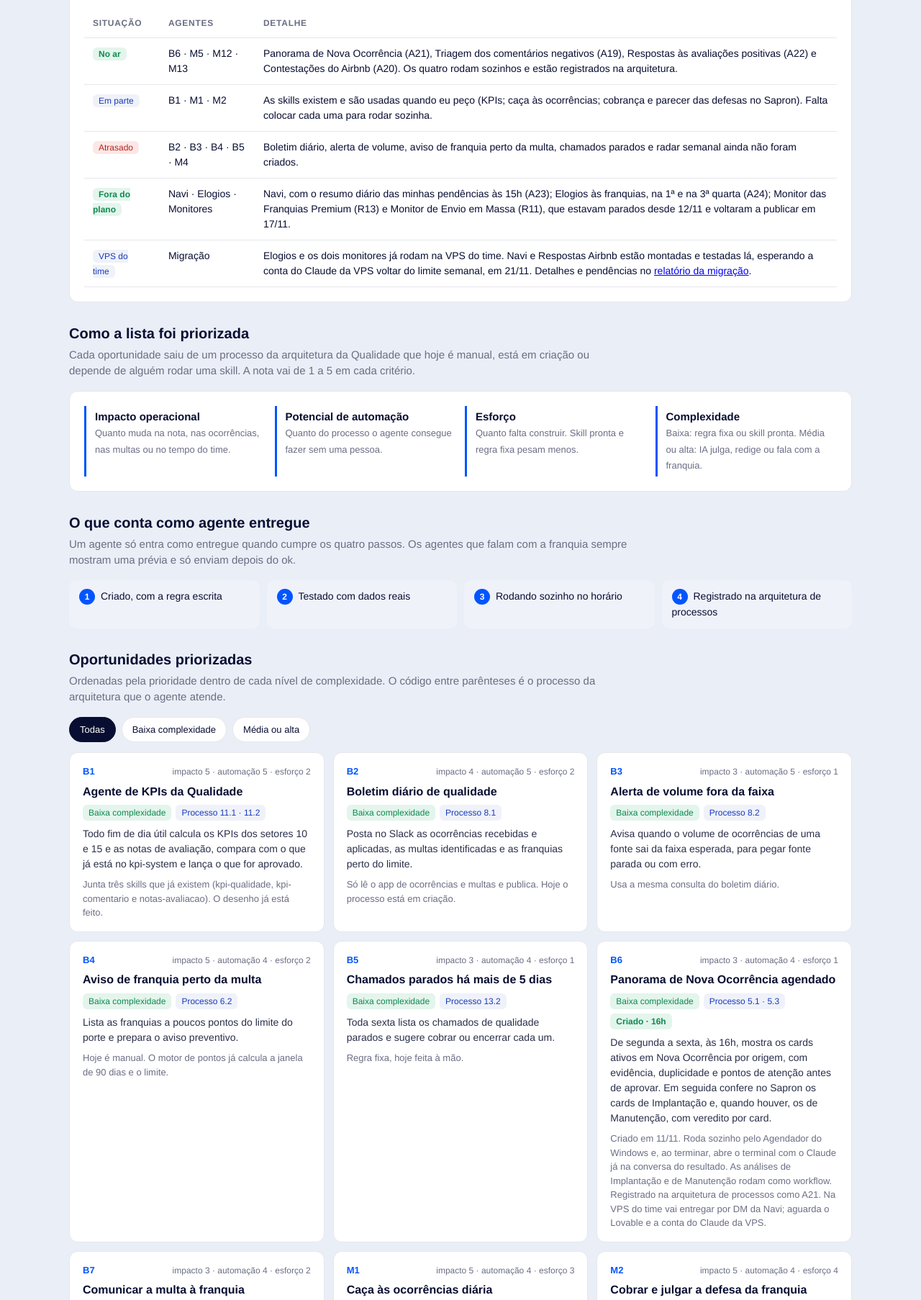
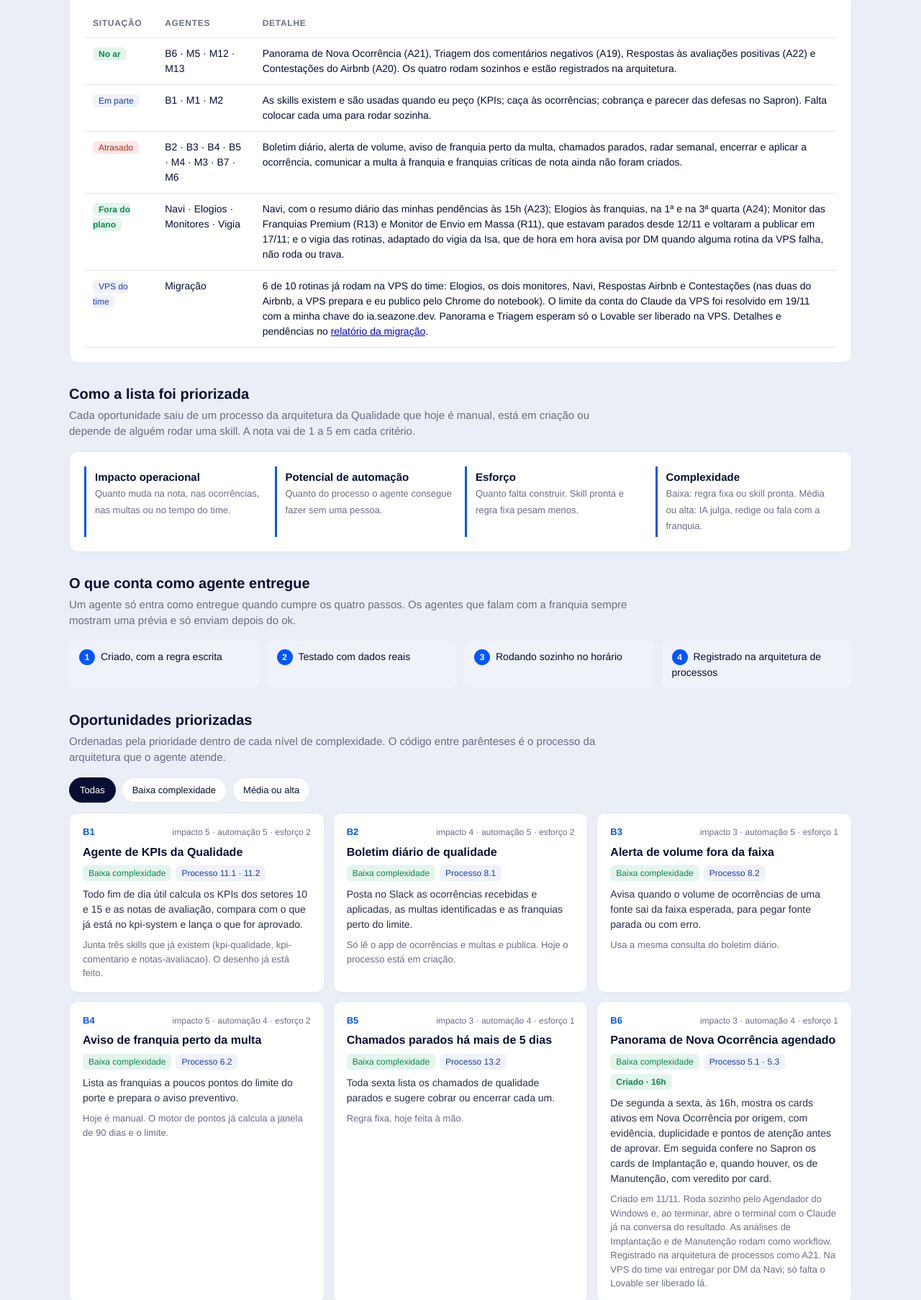
Before and after one commit to victoriamagri/agentes-qualidade, a plain HTML site: page index.html in a window 1280 px wide. Shown: the part 567-2373 px from the top of the page at 72% size. Drawn offline with Linux system fonts and the light colour scheme.

Commit message:
docs: atualiza para 19/11 (Navi, Respostas e Contestações na VPS)
Co-Authored-By: Claude Opus 5.5 <noreply@anthropic.com>

```diff
--- a/index.html
+++ b/index.html
@@ -94,17 +94,17 @@ footer{color:var(--txt2);font-size:13px;padding:24px 0 40px;border-top:1px solid
 <main class="wrap">
 
 <section>
-  <h2>Andamento em 17/11</h2>
-  <p class="sub">Até 17/11 o cronograma previa 9 agentes: 1 está no ar (M5), 3 estão em parte, com a skill pronta mas ainda sem rodar sozinhos, e 5 estão atrasados. Além deles, entraram no ar o B6, adiantado de 18/11, e os 2 agentes do Airbnb que surgiram fora do plano (M12 e M13). Os atrasos vieram de priorizar os dois agentes do Airbnb, que não estavam no plano, e a migração das rotinas para a VPS do time.</p>
+  <h2>Andamento em 19/11</h2>
+  <p class="sub">Até 19/11 o cronograma previa 13 agentes: 2 estão no ar (M5 e o B6, que foi adiantado de 18/11), 3 estão em parte, com a skill pronta mas ainda sem rodar sozinhos, e 8 estão atrasados. Além deles, entraram no ar os 2 agentes do Airbnb que surgiram fora do plano (M12 e M13). Os atrasos vieram de priorizar os dois agentes do Airbnb, que não estavam no plano, e a migração das rotinas para a VPS do time.</p>
   <div class="card scroll">
     <table class="tbl">
       <thead><tr><th>Situação</th><th>Agentes</th><th>Detalhe</th></tr></thead>
       <tbody>
         <tr><td><span class="tag ok">No ar</span></td><td>B6 · M5 · M12 · M13</td><td>Panorama de Nova Ocorrência (A21), Triagem dos comentários negativos (A19), Respostas às avaliações positivas (A22) e Contestações do Airbnb (A20). Os quatro rodam sozinhos e estão registrados na arquitetura.</td></tr>
         <tr><td><span class="tag">Em parte</span></td><td>B1 · M1 · M2</td><td>As skills existem e são usadas quando eu peço (KPIs; caça às ocorrências; cobrança e parecer das defesas no Sapron). Falta colocar cada uma para rodar sozinha.</td></tr>
-        <tr><td><span class="tag bloq">Atrasado</span></td><td>B2 · B3 · B4 · B5 · M4</td><td>Boletim diário, alerta de volume, aviso de franquia perto da multa, chamados parados e radar semanal ainda não foram criados.</td></tr>
-        <tr><td><span class="tag ok">Fora do plano</span></td><td>Navi · Elogios · Monitores</td><td>Navi, com o resumo diário das minhas pendências às 15h (A23); Elogios às franquias, na 1ª e na 3ª quarta (A24); Monitor das Franquias Premium (R13) e Monitor de Envio em Massa (R11), que estavam parados desde 12/11 e voltaram a publicar em 17/11.</td></tr>
-        <tr><td><span class="tag">VPS do time</span></td><td>Migração</td><td>Elogios e os dois monitores já rodam na VPS do time. Navi e Respostas Airbnb estão montadas e testadas lá, esperando a conta do Claude da VPS voltar do limite semanal, em 21/11. Detalhes e pendências no <a href="https://victoriamagri.github.io/migracao-vps-backoffice/">relatório da migração</a>.</td></tr>
+        <tr><td><span class="tag bloq">Atrasado</span></td><td>B2 · B3 · B4 · B5 · M4 · M3 · B7 · M6</td><td>Boletim diário, alerta de volume, aviso de franquia perto da multa, chamados parados, radar semanal, encerrar e aplicar a ocorrência, comunicar a multa à franquia e franquias críticas de nota ainda não foram criados.</td></tr>
+        <tr><td><span class="tag ok">Fora do plano</span></td><td>Navi · Elogios · Monitores · Vigia</td><td>Navi, com o resumo diário das minhas pendências às 15h (A23); Elogios às franquias, na 1ª e na 3ª quarta (A24); Monitor das Franquias Premium (R13) e Monitor de Envio em Massa (R11), que estavam parados desde 12/11 e voltaram a publicar em 17/11; e o vigia das rotinas, adaptado do vigia da Isa, que de hora em hora avisa por DM quando alguma rotina da VPS falha, não roda ou trava.</td></tr>
+        <tr><td><span class="tag">VPS do time</span></td><td>Migração</td><td>6 de 10 rotinas já rodam na VPS do time: Elogios, os dois monitores, Navi, Respostas Airbnb e Contestações (nas duas do Airbnb, a VPS prepara e eu publico pelo Chrome do notebook). O limite da conta do Claude da VPS foi resolvido em 19/11 com a minha chave do ia.seazone.dev. Panorama e Triagem esperam só o Lovable ser liberado na VPS. Detalhes e pendências no <a href="https://victoriamagri.github.io/migracao-vps-backoffice/">relatório da migração</a>.</td></tr>
       </tbody>
     </table>
   </div>
@@ -164,7 +164,7 @@ footer{color:var(--txt2);font-size:13px;padding:24px 0 40px;border-top:1px solid
 
 </main>
 
-<footer><div class="wrap">Franquias · Qualidade e Fiscalização · Documento interno · atualizado em 17/11/2026</div></footer>
+<footer><div class="wrap">Franquias · Qualidade e Fiscalização · Documento interno · atualizado em 19/11/2026</div></footer>
 
 <script>
 const AG = [
@@ -185,7 +185,7 @@ const AG = [
    w:"Regra fixa, hoje feita à mão."},
   {id:"B6",c:"baixa",n:"Panorama de Nova Ocorrência agendado",p:"5.1 · 5.3",i:3,a:4,e:1,
    o:"De segunda a sexta, às 16h, mostra os cards ativos em Nova Ocorrência por origem, com evidência, duplicidade e pontos de atenção antes de aprovar. Em seguida confere no Sapron os cards de Implantação e, quando houver, os de Manutenção, com veredito por card.",
-   w:"Criado em 11/11. Roda sozinho pelo Agendador do Windows e, ao terminar, abre o terminal com o Claude já na conversa do resultado. As análises de Implantação e de Manutenção rodam como workflow. Registrado na arquitetura de processos como A21. Na VPS do time vai entregar por DM da Navi; aguarda o Lovable e a conta do Claude da VPS.",ok:"Criado · 16h"},
+   w:"Criado em 11/11. Roda sozinho pelo Agendador do Windows e, ao terminar, abre o terminal com o Claude já na conversa do resultado. As análises de Implantação e de Manutenção rodam como workflow. Registrado na arquitetura de processos como A21. Na VPS do time vai entregar por DM da Navi; só falta o Lovable ser liberado lá.",ok:"Criado · 16h"},
   {id:"B7",c:"baixa",n:"Comunicar a multa à franquia",p:"6.4",i:3,a:4,e:2,
    o:"Quando a multa é validada, redige a comunicação padrão com as ocorrências que a justificam, para envio depois do ok.",
    w:"Hoje é manual e segue sempre o mesmo modelo."},
@@ -203,7 +203,7 @@ const AG = [
    w:"Precisa de IA para explicar a causa. Hoje está em criação."},
   {id:"M5",c:"media",n:"Triagem diária dos comentários negativos",p:"1.4",i:5,a:4,e:3,
    o:"De segunda a sexta, às 14h, analisa os comentários de nota 0,5 a 3,5 que chegaram no dia (na segunda, também os de sábado e domingo) e dá o parecer de ocorrência e de manutenção. Ao terminar, abre o terminal com o Claude já na conversa e envia pelos botões do case-cheer só depois do ok.",
-   w:"Criado em 12/11. O agente triagem-comentarios-negativos usa as regras da skill de mesmo nome e roda sozinho pelo Agendador do Windows. Registrado na arquitetura de processos como A19, no processo 1.4. Na VPS do time, a leitura vai para lá e o envio fica no notebook; aguarda o Lovable e a conta do Claude da VPS.",ok:"Criado · 14h"},
+   w:"Criado em 12/11. O agente triagem-comentarios-negativos usa as regras da skill de mesmo nome e roda sozinho pelo Agendador do Windows. Registrado na arquitetura de processos como A19, no processo 1.4. Na VPS do time, a leitura vai para lá e o envio fica no notebook; só falta o Lovable ser liberado lá.",ok:"Criado · 14h"},
   {id:"M6",c:"media",n:"Franquias críticas de nota",p:"3.1",i:5,a:3,e:3,
    o:"Lista os imóveis abaixo de 4,80 por franquia, aponta os temas que puxam a nota para baixo e prepara o plano de ação de cada franquia.",
    w:"Hoje é manual, a cada 15 dias. Liga a nota ao trabalho com a franquia."},
@@ -224,10 +224,10 @@ const AG = [
    w:"Hoje é manual. Precisa ler muitas fontes diferentes."},
   {id:"M12",c:"media",n:"Respostas às avaliações positivas do Airbnb",p:"a definir",i:4,a:4,e:2,
    o:"De segunda a sexta, às 9h, puxa da Stays as avaliações nota 4 e 5 ainda dentro da janela de 13 dias, redige as respostas das 50 que vencem primeiro e separa as que citam problema para a manutenção. Ao terminar, abre o terminal com o Claude já na conversa e publica pelo Chrome só depois do “manda”.",
-   w:"Entrou fora do levantamento inicial, em 11/11. A skill responder-airbnb já existia. Registrado na arquitetura de processos como A22. Desde 17/11 a VPS do time monta o lote e redige as respostas (testado com as 50 do dia); a publicação continua no notebook. Liga no agendamento da VPS quando a conta do Claude de lá voltar.",ok:"Criado · 9h"},
+   w:"Entrou fora do levantamento inicial, em 11/11. A skill responder-airbnb já existia. Registrado na arquitetura de processos como A22. Desde 19/11 roda na VPS do time, de segunda a sexta às 9h: monta o lote, redige as respostas e avisa por DM da Navi. A publicação continua no notebook, pelo Chrome.",ok:"Criado · 9h (VPS)"},
   {id:"M13",c:"media",n:"Rotina diária de contestações do Airbnb",p:"2.1 · 2.2 · 2.3",i:5,a:4,e:2,
    o:"Todo dia, às 9h ou assim que o computador liga, puxa as avaliações novas do Airbnb abaixo de 5, classifica pela régua calibrada e monta o lote do dia, até 25. Se o computador ficou desligado, acumula: a rodada seguinte pega tudo o que chegou e fecha os relatórios das noites perdidas. Ao terminar, abre o terminal com o Claude mostrando o que acumulou, o lote e o que pede o meu ok, e envia pelo Chrome só depois do “manda”. Às 21h30 fecha o dia com placar e relatório.",
-   w:"Entrou fora do levantamento inicial, em 16/11. A skill contestar-airbnb já existia e as rodadas eram à mão (sem rodada de 13 a 15/11). Agendador do Windows: tarefa da manhã com gatilho às 9h e ao fazer login, e recuperação das execuções perdidas. Registrado na arquitetura de processos como A20. Na VPS do time, a seleção vai para lá e o envio fica no notebook, porque a VPS não tem navegador.",ok:"Criado · 9h ou ao ligar"},
+   w:"Entrou fora do levantamento inicial, em 16/11. A skill contestar-airbnb já existia e as rodadas eram à mão (sem rodada de 13 a 15/11). Agendador do Windows: tarefa da manhã com gatilho às 9h e ao fazer login, e recuperação das execuções perdidas. Registrado na arquitetura de processos como A20. Desde 19/11 a seleção (8h) e o relatório da noite (21h30) rodam na VPS do time; o envio continua no notebook, pelo Chrome, porque a VPS não tem navegador.",ok:"Criado · 8h (VPS)"},
   {id:"—",c:"alta",n:"Detratores e stop de crescimento",p:"6.6",i:0,a:0,e:0,bloq:true,
    o:"Identificar franquias detratoras e aplicar o stop de crescimento.",
    w:"Parado: falta definir a regra de negócio."}
@@ -239,8 +239,8 @@ const CRONO = [
   ["Sex 13/11","rev"],
   ["Seg 16/11","<span class=\"k\">B4</span>Aviso de franquia perto da multa (atrasado)","<span class=\"k\">M13</span>Rotina diária de contestações do Airbnb (criado, item novo; o M5 foi adiantado para 12/11)"],
   ["Ter 17/11","<span class=\"k\">B5</span>Chamados parados há mais de 5 dias (atrasado)","<span class=\"k\">M2</span>Cobrar e julgar a defesa da franquia (em parte: skills prontas, falta rodar sozinho)"],
-  ["Qua 18/11","Livre: o B6 foi adiantado para 11/11","M3"],
-  ["Qui 19/11","B7","M6"],
+  ["Qua 18/11","Livre: o B6 foi adiantado para 11/11","<span class=\"k\">M3</span>Encerrar e aplicar a ocorrência (atrasado)"],
+  ["Qui 19/11","<span class=\"k\">B7</span>Comunicar a multa à franquia (atrasado)","<span class=\"k\">M6</span>Franquias críticas de nota (atrasado)"],
   ["Sex 20/11","rev"],
   ["Semana de 23/11","M7 e M8","M9, M10 e M11"]
 ];
```
